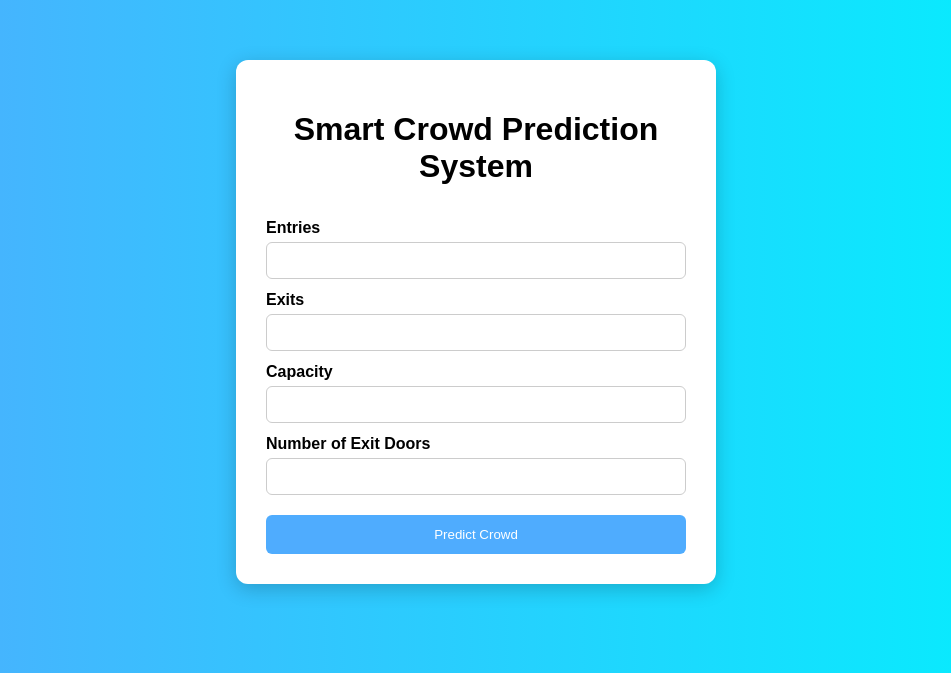
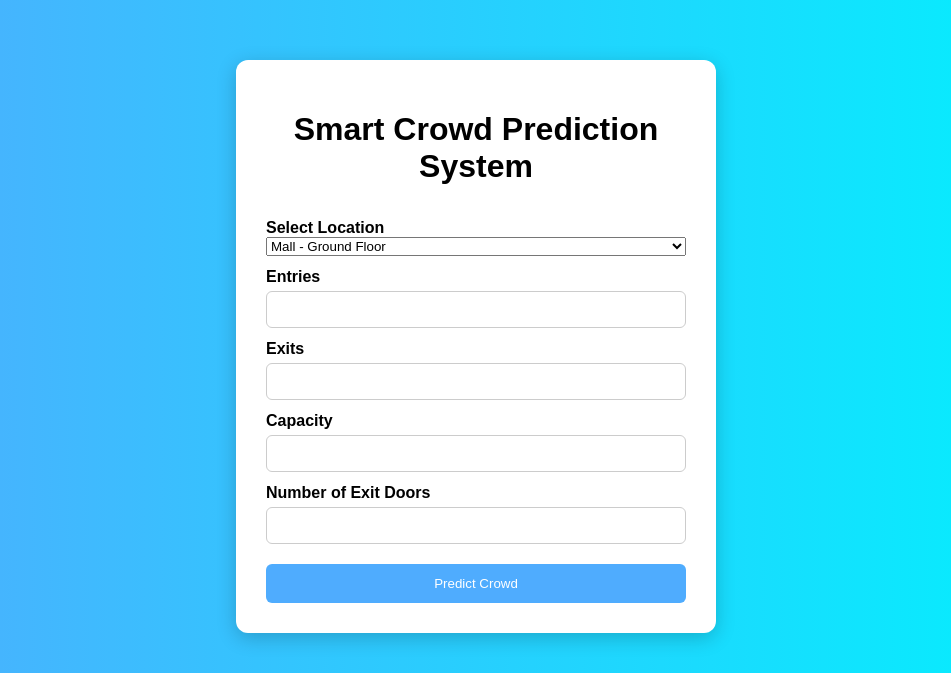
Before and after one commit to marycarmelniya-ctrl/smart-crowd-prediction, a Flask app: page / in a window 1280 px wide. Shown: the top 673 px of the page, without its empty margins (164-1115 px from the left). Run offline with Flask 3, Linux system fonts and the light colour scheme.

Commit message:
Add location selection to the prediction form

```diff
--- a/templates/index.html
+++ b/templates/index.html
@@ -10,6 +10,16 @@
     <h1>Smart Crowd Prediction System</h1>
 
     <form method="POST" class="form-box">
+
+        <!-- Location INSIDE form -->
+        <label>Select Location</label>
+        <select name="location" required>
+            <option value="Mall - Ground Floor">Mall - Ground Floor</option>
+            <option value="Mall - Food Court">Mall - Food Court</option>
+            <option value="Stadium - Gate A">Stadium - Gate A</option>
+            <option value="Metro - Platform 1">Metro - Platform 1</option>
+        </select>
+
         <label>Entries</label>
         <input type="number" name="entries" required>
 
```
